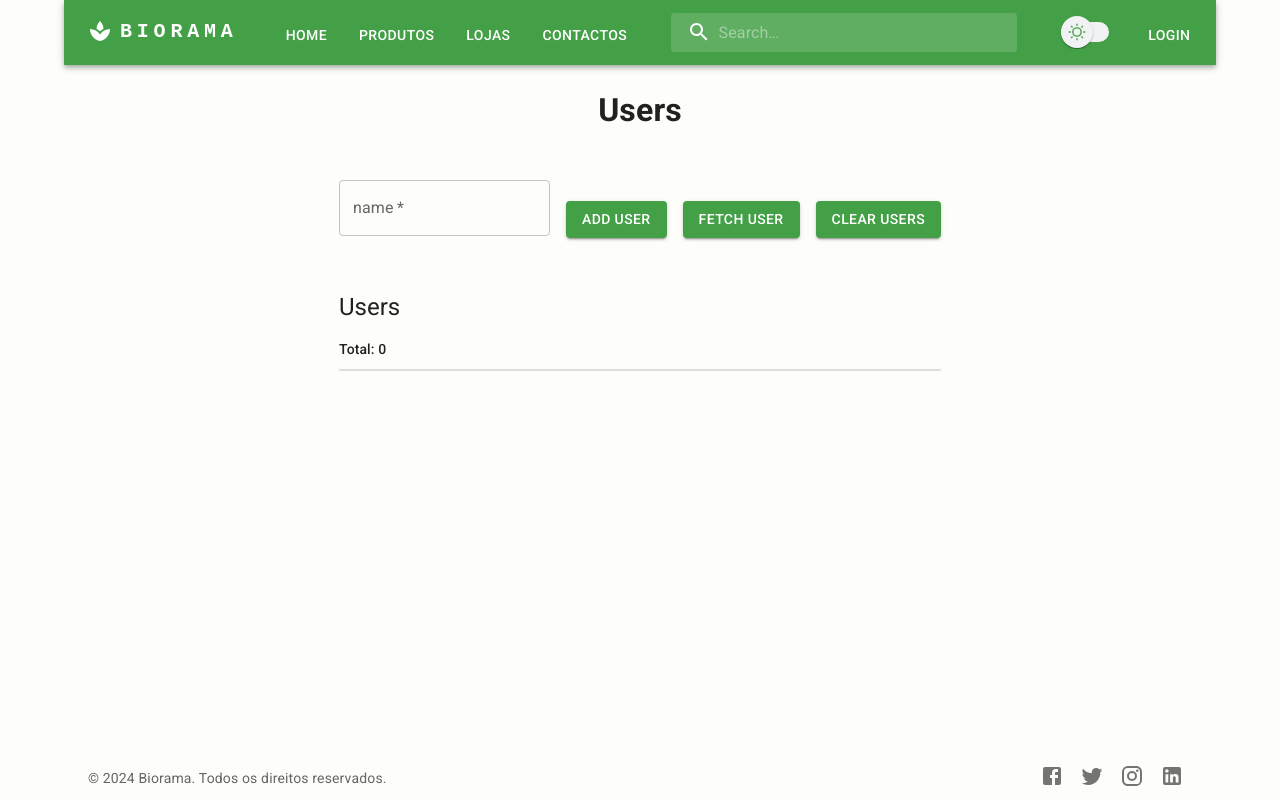
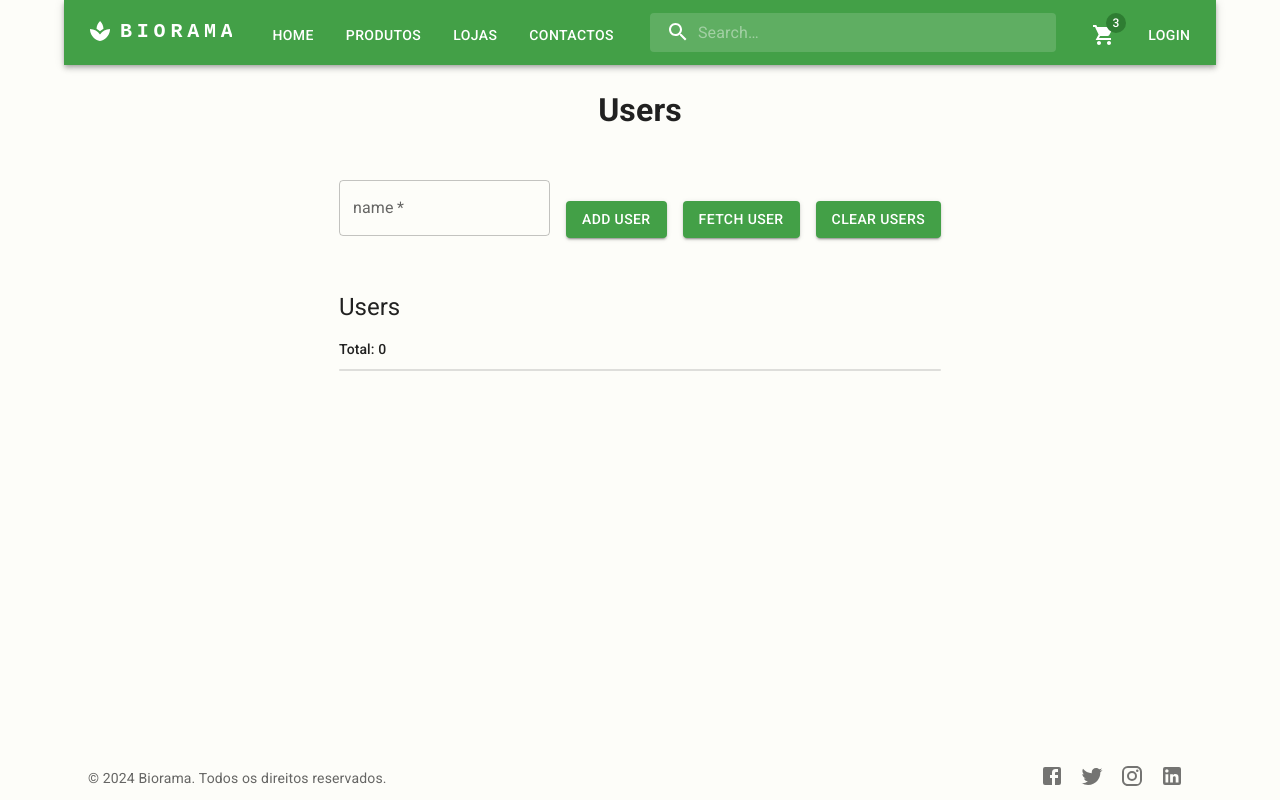
Before and after one commit to JPSCorreia/biorama, a React (Vite) app: page / in a window 1280 px wide. Built offline with nearby package versions, Linux system fonts and the light colour scheme; what mobx-persist-store would draw is missing.

Commit message:
add shopping cart button

```diff
--- a/src/components/Navbar.jsx
+++ b/src/components/Navbar.jsx
@@ -24,13 +24,16 @@ import HomeSharpIcon from '@mui/icons-material/HomeSharp';
 import StoreSharpIcon from '@mui/icons-material/StoreSharp';
 import ContactSupportSharpIcon from '@mui/icons-material/ContactSupportSharp';
 import ShopSharpIcon from '@mui/icons-material/ShopSharp';
+import ShoppingCartSharpIcon from '@mui/icons-material/ShoppingCartSharp';
+import { Badge } from '@mui/material';
 
 function Navbar() {
     const [anchorElNav, setAnchorElNav] = useState(null);
     const [anchorElUser, setAnchorElUser] = useState(null);
 
-    //TODO: mudar mais tarde, provisorio enquanto não temos o estado do login
+    //TODO: mudar mais tarde, provisorio enquanto não temos o estado do login e cart items
     const [loggedIn, setLoggedIn] = useState(false);
+    const [cartItems, setCartItems] = useState(3);
 
     const handleOpenNavMenu = (event) => {
         setAnchorElNav(event.currentTarget);
@@ -56,7 +59,7 @@ function Navbar() {
             backgroundColor: alpha(theme.palette.common.white, 0.25),
         },
         marginLeft: 5,
-        width: loggedIn ? '31%' : '31%',
+        width: loggedIn ? '425px' : '425px',
         [theme.breakpoints.down('lg')]: {
             width: '100%',
         },
@@ -99,41 +102,45 @@ function Navbar() {
             link: '/',
             icon: (
                 <HomeSharpIcon
-                    sx={
-                        {
+                    sx={{
                         mb: 0.25,
-                        }
-                    }
+                    }}
                 />
             ),
         },
-        { name: 'Produtos', link: '/produtos',             icon: (
+        {
+            name: 'Produtos',
+            link: '/produtos',
+            icon: (
                 <ShopSharpIcon
-                sx={
+                    sx={{
+                        mb: 0.25,
+                    }}
+                />
+            ),
+        },
         {
+            name: 'Lojas',
+            link: '/lojas',
+            icon: (
+                <StoreSharpIcon
+                    sx={{
                         mb: 0.25,
-                    }
-                }
+                    }}
                 />
-        ), },
-        { name: 'Lojas', link: '/lojas',             icon: (
-            <StoreSharpIcon
-                sx={
+            ),
+        },
         {
+            name: 'Contactos',
+            link: '/contactos',
+            icon: (
+                <ContactSupportSharpIcon
+                    sx={{
                         mb: 0.25,
-                    }
-                }
+                    }}
                 />
-        ), },
-        { name: 'Contactos', link: '/contactos',             icon: (
-            <ContactSupportSharpIcon
-                sx={
-                    {
-                        mb: 0.25,
-                    }
-                }
-            />
-        ), },
+            ),
+        },
     ];
 
     const settings = [
@@ -154,6 +161,19 @@ function Navbar() {
         onClick: () => setLoggedIn(true),
     };
 
+    const cart = {
+        name: 'Carrinho de Compras',
+        link: '/cart',
+        icon: (
+            <ShoppingCartSharpIcon
+                sx={{
+                    mb: 0.25,
+                }}
+            />
+        ),
+    };
+
+    // larger than lg (900px?)
     const isLg = useMediaQuery(theme.breakpoints.up('lg'));
 
     return (
@@ -180,7 +200,7 @@ function Navbar() {
                         noWrap
                         component="a"
                         sx={{
-                            mr: 2,
+                            mr: 1,
                             display: { xs: 'none', md: 'none', lg: 'flex' },
                             fontFamily: 'monospace',
                             fontWeight: 700,
@@ -205,7 +225,7 @@ function Navbar() {
                             onClick={handleOpenNavMenu}
                             color="inherit"
                             sx={{
-                                ml: 2 ,
+                                ml: 2,
                             }}
                         >
                             <MenuIcon />
@@ -225,7 +245,7 @@ function Navbar() {
                             open={Boolean(anchorElNav)}
                             onClose={handleCloseNavMenu}
                             sx={{
-                                display: { xs: 'block', md: 'none'},
+                                display: { xs: 'block', md: 'none' },
                             }}
                         >
                             {pages.map((page) => (
@@ -266,6 +286,7 @@ function Navbar() {
                                     color: 'inherit',
                                 }}
                             >
+                                <Tooltip title={!isLg ? page.name : ''}>
                                     <Button
                                         key={page.name}
                                         onClick={handleCloseNavMenu}
@@ -273,21 +294,21 @@ function Navbar() {
                                         sx={{
                                             color: 'white',
                                             display: 'block',
-                                        marginTop: 1.8,
+                                            marginTop: 1.7,
                                             marginBottom: 1,
                                             justifyContent: 'center',
                                             alignItems: 'center',
                                             height: '40px',
                                         }}
                                     >
-                                    {isLg? page.name : page.icon }
-
+                                        {isLg ? page.name : page.icon}
                                     </Button>
+                                </Tooltip>
                             </NavLink>
                         ))}
                     </Box>
 
-                    <Search sx={{ marginRight: 4, marginLeft: 2.5 }}>
+                    <Search sx={{ marginRight: 2.5, marginLeft: 2.5 }}>
                         <SearchIconWrapper>
                             <SearchIcon />
                         </SearchIconWrapper>
@@ -296,7 +317,7 @@ function Navbar() {
                             inputProps={{ 'aria-label': 'search' }}
                         />
                     </Search>
-                    <Box
+                    {/* <Box
                         sx={{
                             display: { md: 'flex', xs: 'none' },
                             ml: 2,
@@ -304,11 +325,41 @@ function Navbar() {
                         }}
                     >
                         <ThemeSwitcher />
-                    </Box>
+                    </Box> */}
+                    <NavLink
+                        key={cart.name}
+                        to={cart.link}
+                        style={{
+                            textDecoration: 'none',
+                            color: 'inherit',
+                        }}
+                    >
+                        <Tooltip title={cart.name}>
+                            <Button
+                                key={cart.name}
+                                onClick={handleCloseNavMenu}
+                                variant="outline"
+                                sx={{
+                                    color: 'white',
+                                    display: 'block',
+                                    marginTop: 1.7,
+                                    marginBottom: 1,
+                                    justifyContent: 'center',
+                                    alignItems: 'center',
+                                    height: '40px',
+                                    minWidth: '45px',
+                                }}
+                            >
+                                <Badge  badgeContent={cartItems} color="success">
+                                <ShoppingCartSharpIcon />
+                                </Badge>
 
+                            </Button>
+                        </Tooltip>
+                    </NavLink>
                     {loggedIn ? (
                         <Box sx={{ flexGrow: 0, ml: 3, mr: 1.25 }}>
-                            <Tooltip title="Open settings">
+                            <Tooltip title="Definições">
                                 <IconButton
                                     onClick={handleOpenUserMenu}
                                     sx={{ p: 0 }}
@@ -351,7 +402,7 @@ function Navbar() {
                                         }}
                                         sx={{
                                             height: '40px',
-                                            display: { xs: 'flex', md: 'none' },
+                                            // display: { xs: 'flex', md: 'none' },
                                             zIndex: 9999,
                                         }}
                                     >
@@ -360,7 +411,7 @@ function Navbar() {
                                                 <Box
                                                     sx={{
                                                         display: {
-                                                            md: 'none',
+                                                            md: 'flex',
                                                             xs: 'flex',
                                                         },
                                                         alignItems: 'center',
@@ -425,8 +476,9 @@ function Navbar() {
                                 sx={{
                                     color: 'white',
                                     display: 'block',
-                                    marginTop: 1.8,
+                                    marginTop: 1.7,
                                     marginBottom: 1,
+                                    height: '40px',
                                     // mx: 0.5,
                                 }}
                             >
```
Lines whose indentation alone changed are shown as unchanged.
